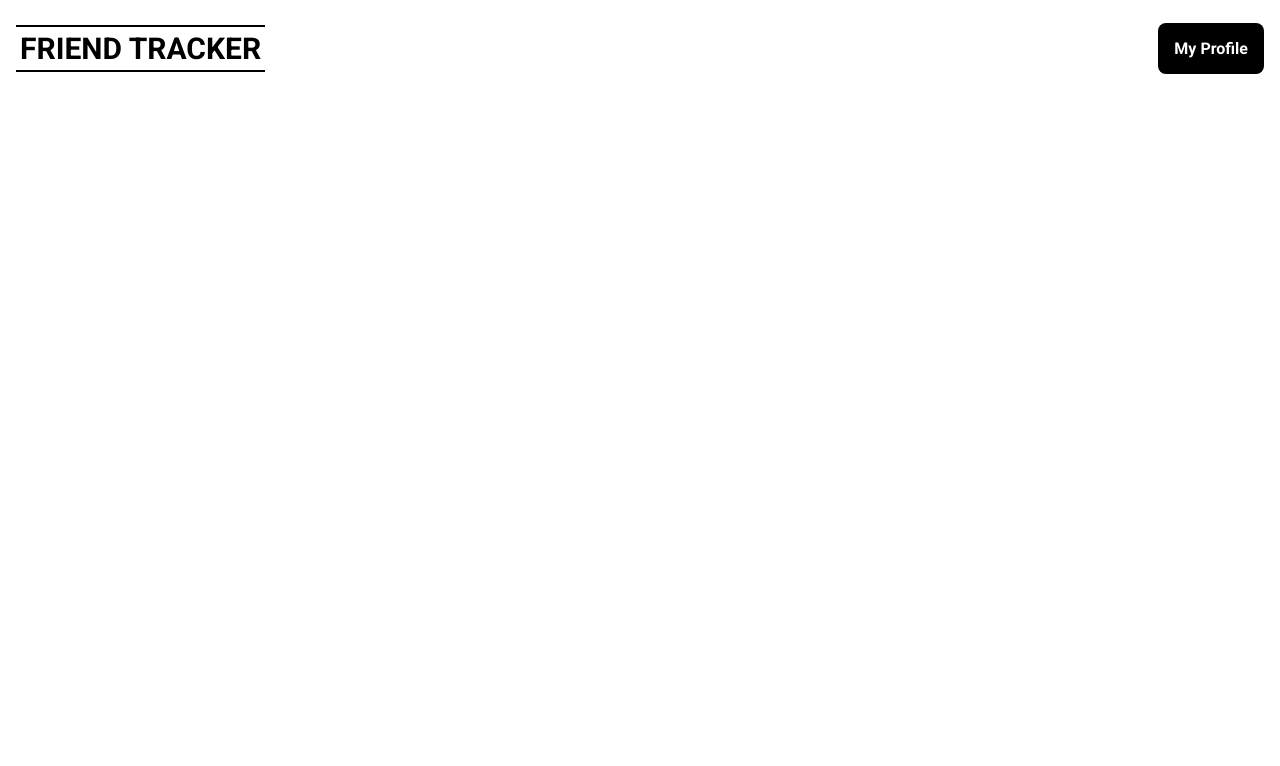
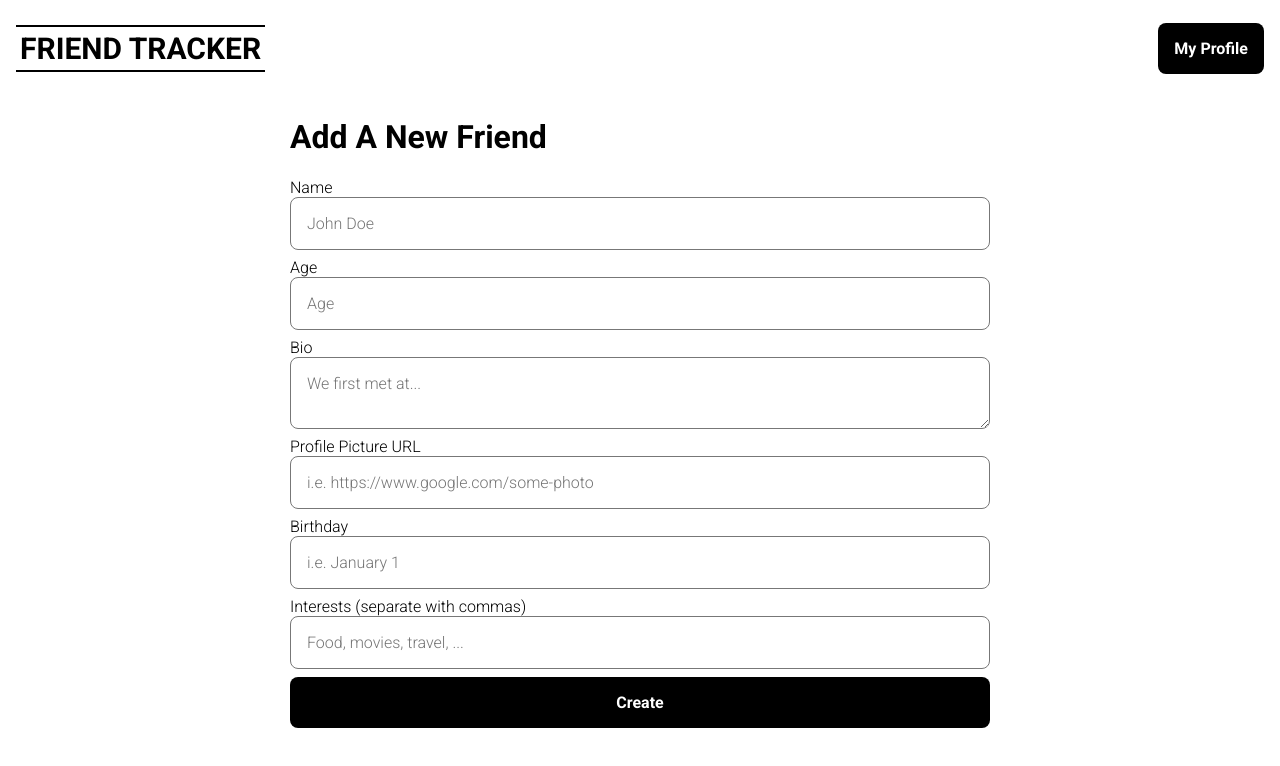
Before and after one commit to CBT-Nuggets/react-basics, a React (Create React App) app: page /edit-friend/1 in a window 1280 px wide. Shown: the top 766 px of the page. Built offline with nearby package versions, Linux system fonts and the light colour scheme.

Commit message:
30 Added edit friend page using the PersonInfoForm component

```diff
--- a/src/App.js
+++ b/src/App.js
@@ -2,6 +2,7 @@ import { BrowserRouter, Route } from 'react-router-dom';
 import { FavoritesProvider } from './components/FavoritesProvider';
 import { FriendsProvider } from './components/FriendsProvider';
 import { NavBar } from './components/NavBar';
+import { EditFriendPage } from './pages/EditFriendPage';
 import { FriendDetailPage } from './pages/FriendDetailPage';
 import { FriendsPage } from './pages/FriendsPage';
 import { NewFriendPage } from './pages/NewFriendPage';
@@ -24,6 +25,9 @@ export const App = () => {
 						<Route path="/friends/:friendId">
 							<FriendDetailPage />
 						</Route>
+						<Route path="/edit-friend/:friendId">
+							<EditFriendPage />
+						</Route>
 						<Route path="/new-friend">
 							<NewFriendPage />
 						</Route>
--- a/src/components/FriendsProvider.js
+++ b/src/components/FriendsProvider.js
@@ -13,8 +13,20 @@ const FriendsProvider = ({ children }) => {
 		localStorage.setItem('friends', JSON.stringify(newFriends));
 	}
 
+	const updateFriend = updatedInfo => {
+		const updatedFriends = friends.map(friend => {
+			if (friend.id === updatedInfo.id) {
+				return updatedInfo;
+			}
+
+			return friend;
+		});
+		setFriends(updatedFriends);
+		localStorage.setItem('friends', JSON.stringify(updatedFriends));
+	}
+
 	return (
-		<FriendsContext.Provider value={{ friends, addFriend }}>
+		<FriendsContext.Provider value={{ friends, addFriend, updateFriend }}>
 			{children}
 		</FriendsContext.Provider>
 	);
--- a/src/components/ProfileInfo.js
+++ b/src/components/ProfileInfo.js
@@ -2,7 +2,7 @@ import PropTypes from 'prop-types';
 import { Tag } from './Tag';
 import styles from './ProfileInfo.module.css';
 
-const ProfileInfo = ({ person, actionName, onAction }) => {
+const ProfileInfo = ({ person, actions = [] }) => {
 	return (
 		<>
 		<div className={styles.profilePicContainer}>
@@ -23,7 +23,9 @@ const ProfileInfo = ({ person, actionName, onAction }) => {
 		<p>{person.birthday}</p>
 		<h3 className={styles.detailHeading}>Interests</h3>
 		<p>{person.interests.map(interest => <Tag text={interest} />)}</p>
-		{actionName && onAction && <button className={styles.actionButton} onClick={onAction}>{actionName}</button>}
+		{actions.map(action => (
+			<button className={styles.actionButton} onClick={action.handler}>{action.actionName}</button>
+		))}
 		</>
 	);
 }
@@ -37,8 +39,10 @@ ProfileInfo.propTypes = {
 		birthday: PropTypes.string,
 		interests: PropTypes.arrayOf(PropTypes.string).isRequired,
 	}).isRequired,
-	actionName: PropTypes.string,
-	onAction: PropTypes.func,
+	actions: PropTypes.arrayOf(PropTypes.shape({
+		actionName: PropTypes.string.isRequired,
+		handler: PropTypes.func.isRequired,
+	})),
 }
 
 export { ProfileInfo };
--- a/src/contexts/FriendsContext.js
+++ b/src/contexts/FriendsContext.js
@@ -3,4 +3,5 @@ import { createContext } from 'react';
 export const FriendsContext = createContext({
 	friends: [],
 	addFriend: () => {},
+	updateFriend: () => {},
 });
--- /dev/null
+++ b/src/pages/EditFriendPage.js
@@ -0,0 +1,26 @@
+import { useContext } from 'react';
+import { useHistory, useParams } from 'react-router-dom';
+import { FriendsContext } from '../contexts/FriendsContext';
+import { PersonInfoForm } from '../components/PersonInfoForm';
+
+const EditFriendPage = () => {
+	const history = useHistory();
+
+	const { friendId } = useParams();
+	const { friends, updateFriend } = useContext(FriendsContext);
+	const friend = friends.find(f => f.id === friendId);
+
+	const saveUpdatedInformation = updatedInfo => {
+		updateFriend(updatedInfo);
+		history.push('/');
+	}
+
+	return (
+		<>
+		<h1>Add A New Friend</h1>
+		<PersonInfoForm person={friend} onSubmit={saveUpdatedInformation} />
+		</>
+	);
+}
+
+export { EditFriendPage };
--- a/src/pages/FriendDetailPage.js
+++ b/src/pages/FriendDetailPage.js
@@ -1,5 +1,5 @@
 import { useContext } from 'react';
-import { Link, useParams } from 'react-router-dom';
+import { Link, useParams, useHistory } from 'react-router-dom';
 import { ProfileInfo } from '../components/ProfileInfo';
 import { FavoritesContext } from '../contexts/FavoritesContext';
 import { FriendsContext } from '../contexts/FriendsContext';
@@ -8,16 +8,24 @@ const FriendDetailPage = () => {
 	const { friends } = useContext(FriendsContext);
 	const { favoritesIds, toggleFavorite } = useContext(FavoritesContext);
 	const { friendId } = useParams();
+	const history = useHistory();
 
 	const selectedFriend = friends.find(friend => friend.id === friendId);
 
 	const isFavorite = favoritesIds.includes(friendId);
 
+	const pageActions = [{
+		actionName: isFavorite ? "Remove from favorites" : "Add to favorites",
+		handler: () => toggleFavorite(friendId),
+	}, {
+		actionName: 'Edit Information',
+		handler: () => history.push(`/edit-friend/${friendId}`),
+	}]
+
 	return selectedFriend ? (
 		<ProfileInfo
 			person={selectedFriend}
-			actionName={isFavorite ? "Remove from favorites" : "Add to favorites"}
-			onAction={() => toggleFavorite(friendId)} />
+			actions={pageActions} />
 	) : (
 		<>
 		<p>Oops! Couldn't find that friend</p>
```
Also changed, not shown: src/components/PersonInfoForm.js (+13 -0 lines).
